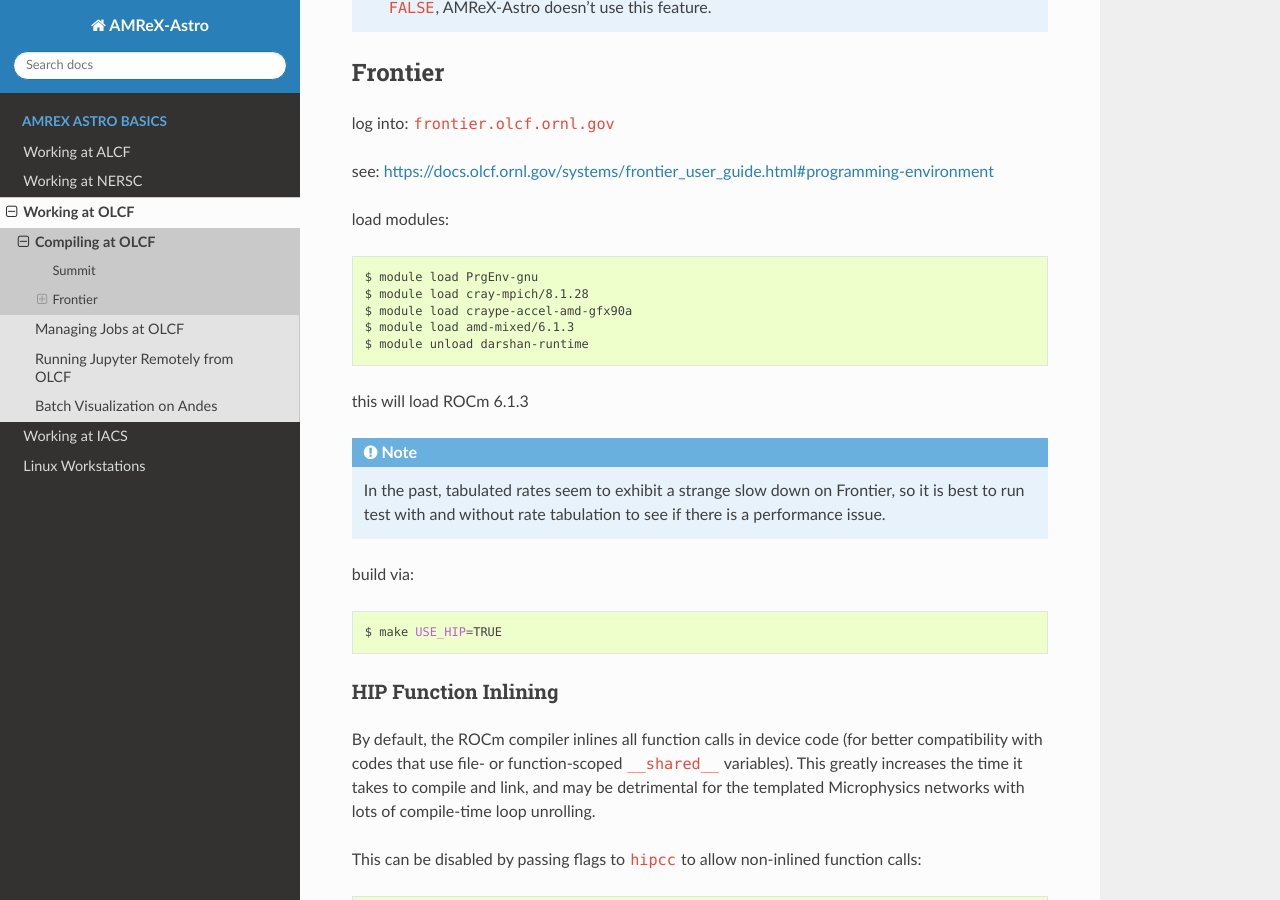
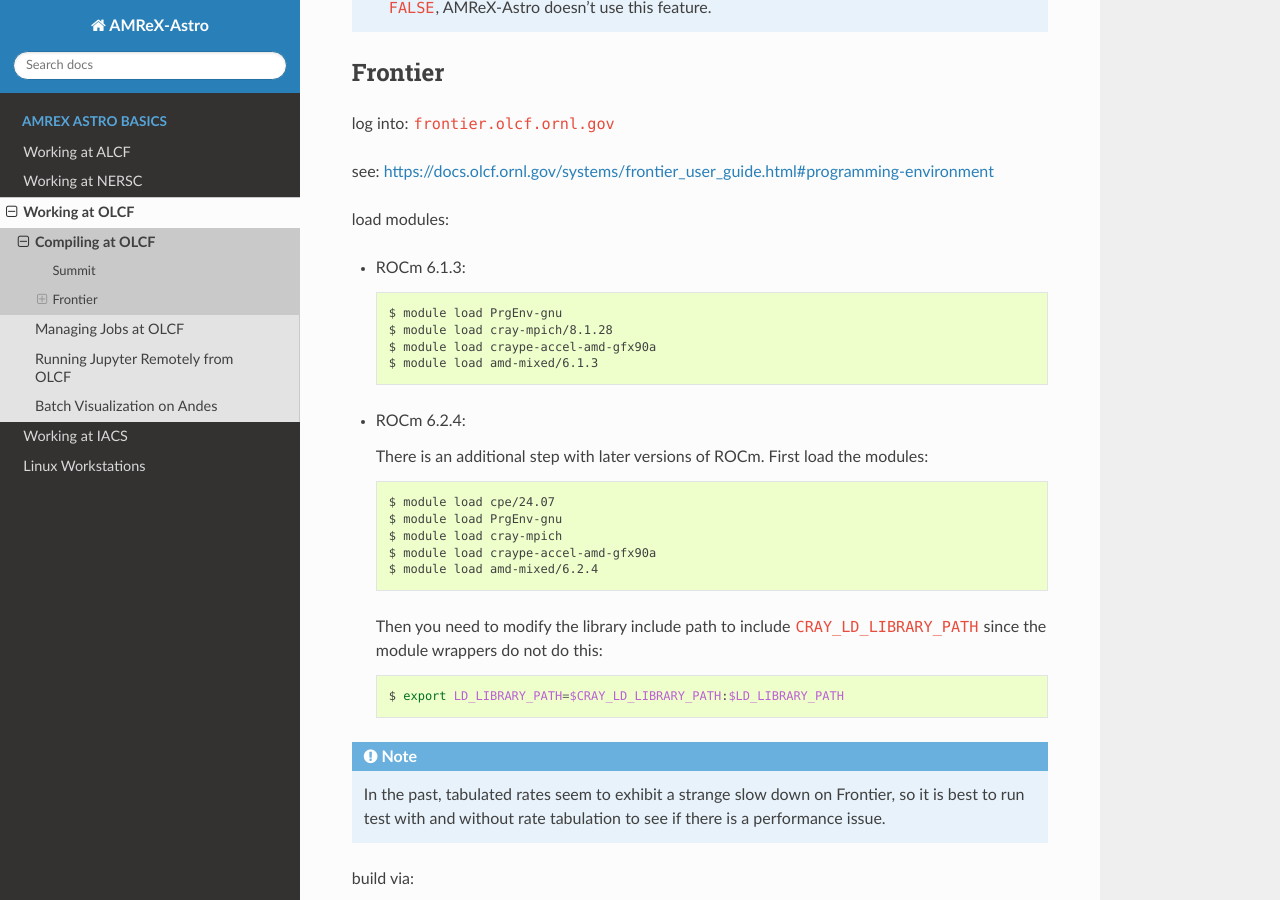
Before and after one commit to AMReX-Astro/workflow, a Sphinx documentation site: the page built from sphinx_docs/source/olcf-compilers.rst, in a window 1280 px wide and 900 px high, scrolled down 1162 px. Built offline with Sphinx 7.4.7 and the Read the Docs theme 3.1.0, drawn with Linux system fonts in a browser that asks for light colours.

Commit message:
update notes for ROCm 6.2.4

```diff
--- a/sphinx_docs/source/olcf-compilers.rst
+++ b/sphinx_docs/source/olcf-compilers.rst
@@ -64,15 +64,33 @@
 
 load modules:
 
-.. prompt:: bash
+* ROCm 6.1.3:
 
-   module load PrgEnv-gnu
-   module load cray-mpich/8.1.28
-   module load craype-accel-amd-gfx90a
-   module load amd-mixed/6.1.3
-   module unload darshan-runtime
+  .. prompt:: bash
 
-this will load ROCm 6.1.3
+     module load PrgEnv-gnu
+     module load cray-mpich/8.1.28
+     module load craype-accel-amd-gfx90a
+     module load amd-mixed/6.1.3
+
+* ROCm 6.2.4:
+
+  There is an additional step with later versions of ROCm.  First load the modules:
+
+  .. prompt:: bash
+
+     module load cpe/24.07
+     module load PrgEnv-gnu
+     module load cray-mpich
+     module load craype-accel-amd-gfx90a
+     module load amd-mixed/6.2.4
+
+  Then you need to modify the library include path to include ``CRAY_LD_LIBRARY_PATH``
+  since the module wrappers do not do this:
+
+  .. prompt:: bash
+
+     export LD_LIBRARY_PATH=$CRAY_LD_LIBRARY_PATH:$LD_LIBRARY_PATH
 
 .. note::
 
```
